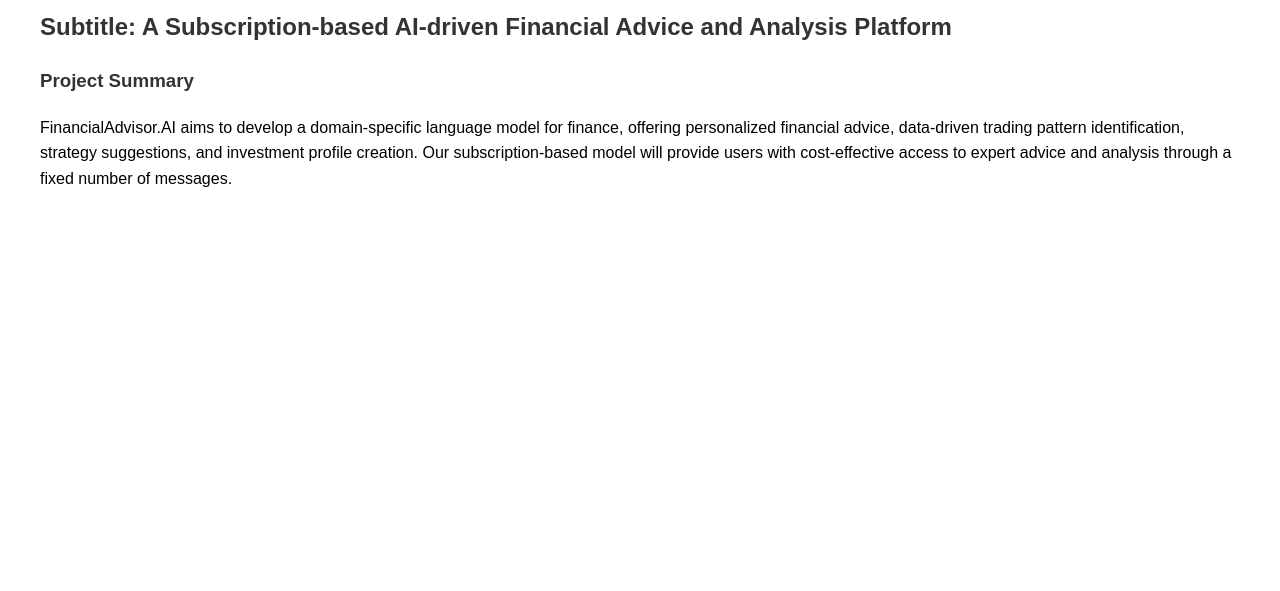
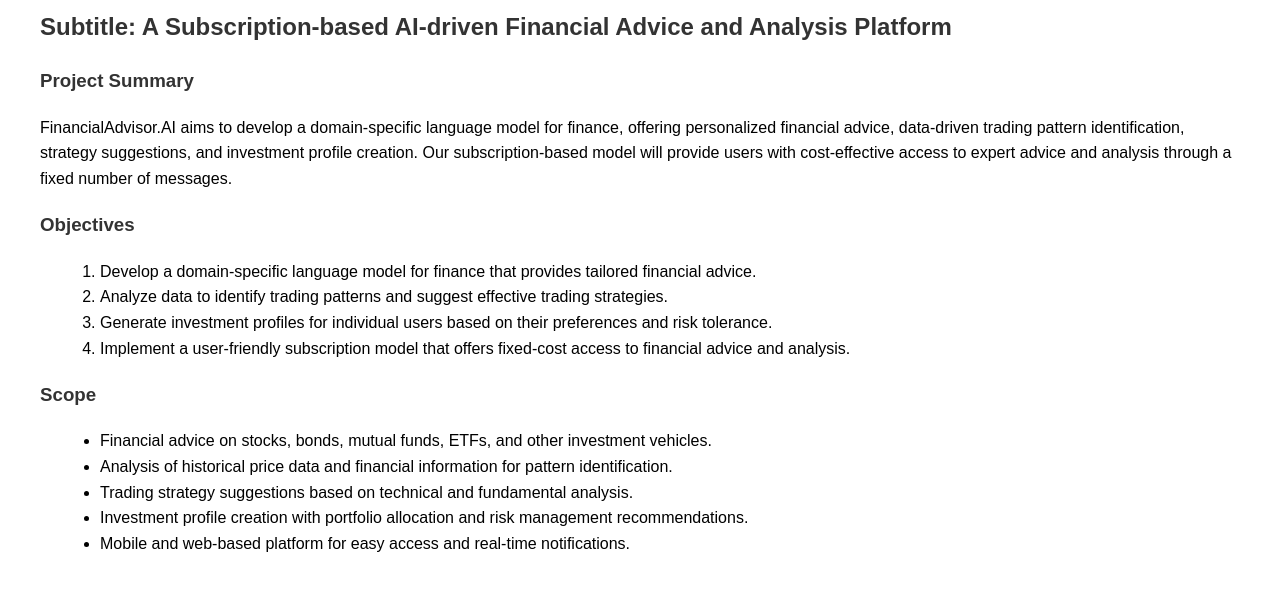
Before and after one commit to sumilk/algo_trading, a plain HTML site: page docs/fa.html in a window 1280 px wide. Shown: the part 105-696 px from the top of the page. Drawn offline with Linux system fonts and the light colour scheme.

Commit message:
Update fa.html

```diff
--- a/docs/fa.html
+++ b/docs/fa.html
@@ -25,6 +25,23 @@
     <h3>Project Summary</h3>
     <p>FinancialAdvisor.AI aims to develop a domain-specific language model for finance, offering personalized financial advice, data-driven trading pattern identification, strategy suggestions, and investment profile creation. Our subscription-based model will provide users with cost-effective access to expert advice and analysis through a fixed number of messages.</p>
 
+    <h3>Objectives</h3>
+    <ol>
+        <li>Develop a domain-specific language model for finance that provides tailored financial advice.</li>
+        <li>Analyze data to identify trading patterns and suggest effective trading strategies.</li>
+        <li>Generate investment profiles for individual users based on their preferences and risk tolerance.</li>
+        <li>Implement a user-friendly subscription model that offers fixed-cost access to financial advice and analysis.</li>
+    </ol>
+
+    <h3>Scope</h3>
+    <ul>
+        <li>Financial advice on stocks, bonds, mutual funds, ETFs, and other investment vehicles.</li>
+        <li>Analysis of historical price data and financial information for pattern identification.</li>
+        <li>Trading strategy suggestions based on technical and fundamental analysis.</li>
+        <li>Investment profile creation with portfolio allocation and risk management recommendations.</li>
+        <li>Mobile and web-based platform for easy access and real-time notifications.</li>
+    </ul>
+
     <!-- Add other sections from the proposal using similar structure as shown above -->
 
 </body>
```
